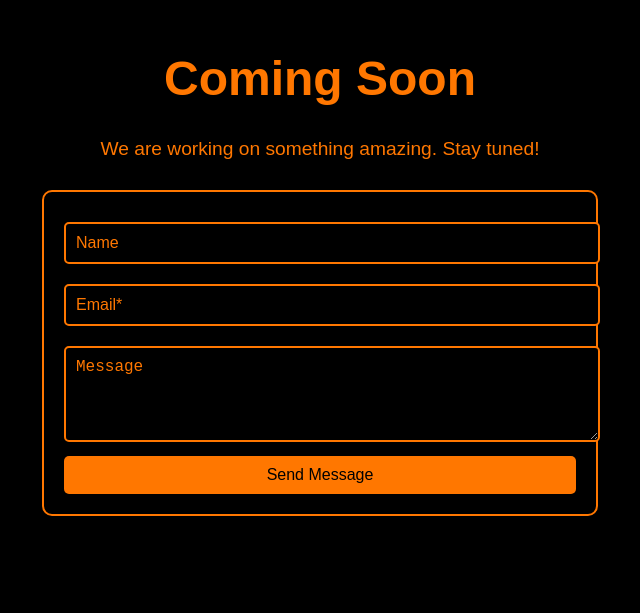
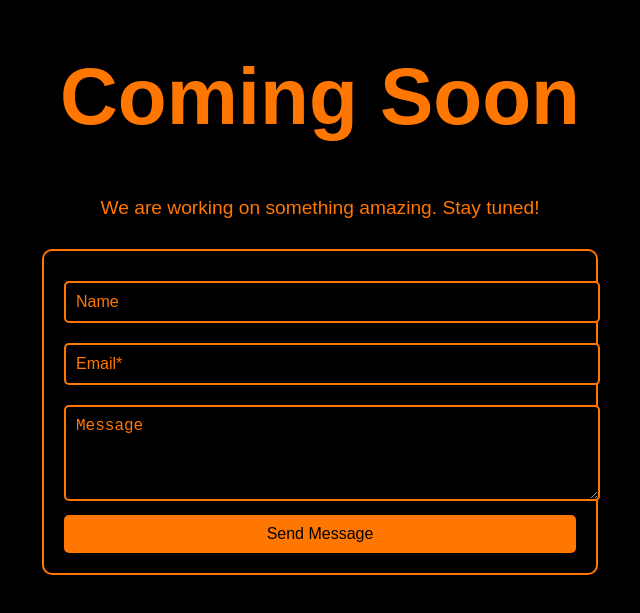
Before and after one commit to FloBuss/coming-soon-website, a plain HTML site: page index.html in a window 1280 px wide. Shown: the part 109-722 px from the top of the page, without its empty margins (320-960 px from the left). Drawn offline with Linux system fonts and the light colour scheme.

Commit message:
Update index.html

```diff
--- a/index.html
+++ b/index.html
@@ -17,7 +17,7 @@
 
         h1 {
             color: #ff7700; /* Full orange */
-            font-size: 3rem;
+            font-size: 5rem;
             margin-top: 20vh;
         }
 
```
